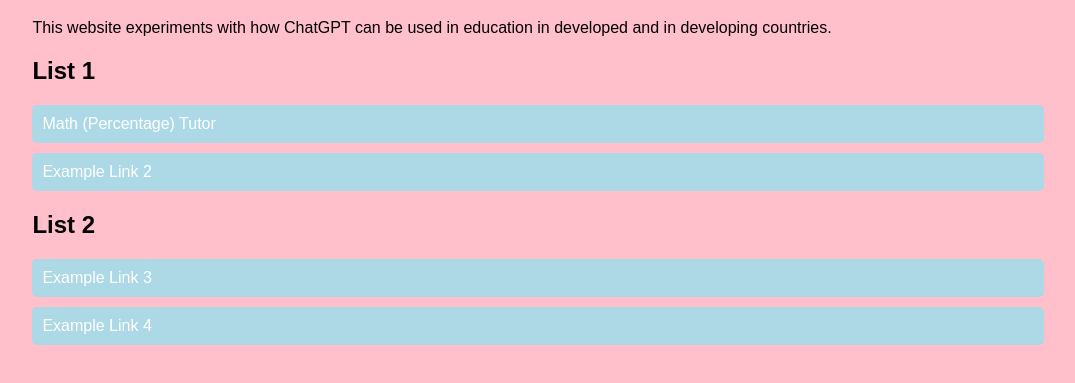
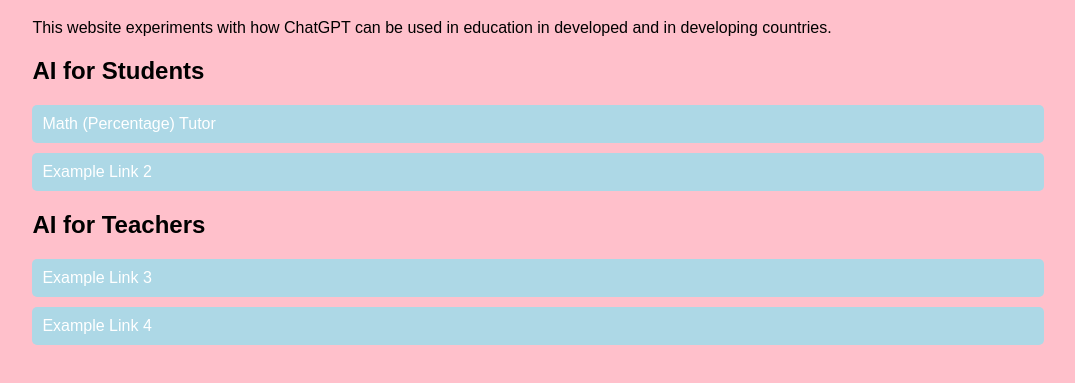
Before and after one commit to wescreamforicecream/AI-in-education, a plain HTML site: page index.html in a window 1280 px wide. Shown: the part 61-444 px from the top of the page, without its empty margins (102-1177 px from the left). Drawn offline with Linux system fonts and the light colour scheme.

Commit message:
Update index.html

```diff
--- a/index.html
+++ b/index.html
@@ -10,7 +10,7 @@
     <p>This website experiments with how ChatGPT can be used in education in developed and in developing countries.</p>
 
     <div id="link-container">
-      <h2>List 1</h2>
+      <h2>AI for Students</h2>
       <!-- Place your first list of links here -->
       <a href="https://chat.openai.com/share/b63760c0-7360-4a5f-860c-aaf23154d1a4">Math (Percentage) Tutor</a>
       <a href="https://www.example2.com">Example Link 2</a>
@@ -18,7 +18,7 @@
     </div>
 
     <div id="link-container">
-      <h2>List 2</h2>
+      <h2>AI for Teachers</h2>
       <!-- Place your second list of links here -->
       <a href="https://www.example3.com">Example Link 3</a>
       <a href="https://www.example4.com">Example Link 4</a>
```
